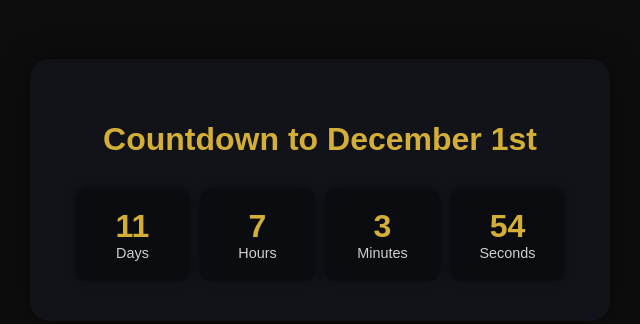
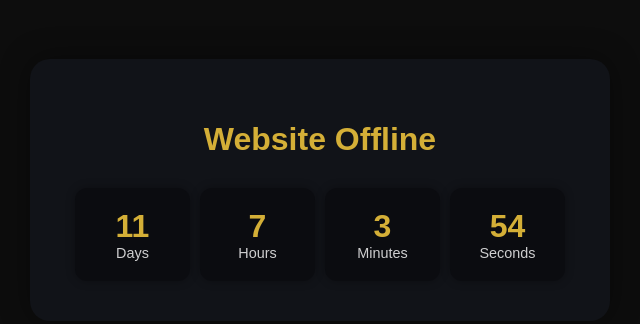
Before and after one commit to ipcscyber/test, a plain HTML site: page index.html in a window 1280 px wide. Shown: the part 210-534 px from the top of the page, without its empty margins (320-960 px from the left). Drawn offline with Linux system fonts and the light colour scheme.

Commit message:
Update index.html

```diff
--- a/index.html
+++ b/index.html
@@ -61,7 +61,7 @@
 </head>
 <body>
   <div class="container">
-    <h1>Countdown to December 1st</h1>
+    <h1>Website Offline</h1>
     <div class="timer" id="timer">
       <div class="box"><div class="number" id="days">0</div><div class="label">Days</div></div>
       <div class="box"><div class="number" id="hours">0</div><div class="label">Hours</div></div>
```
